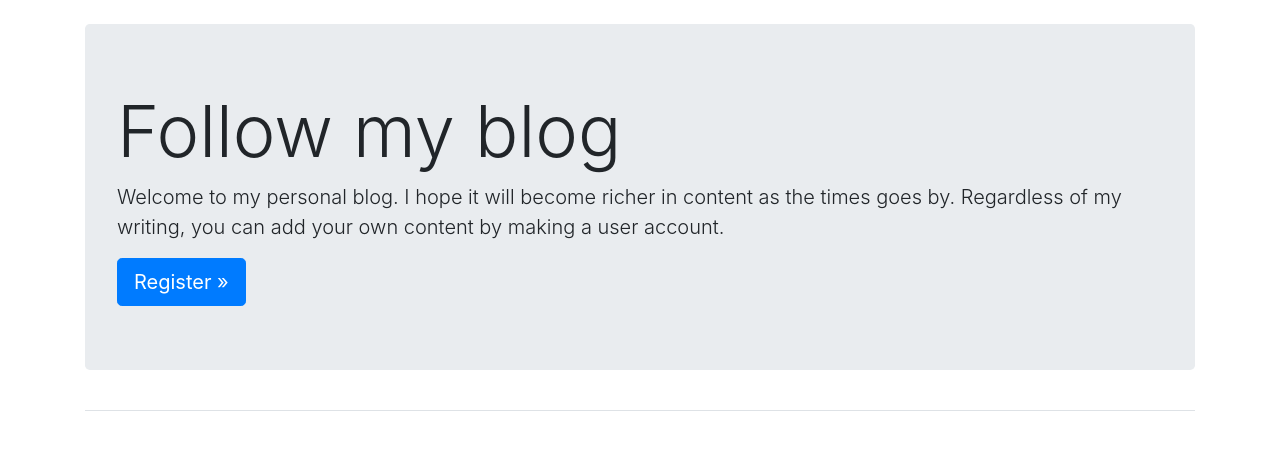
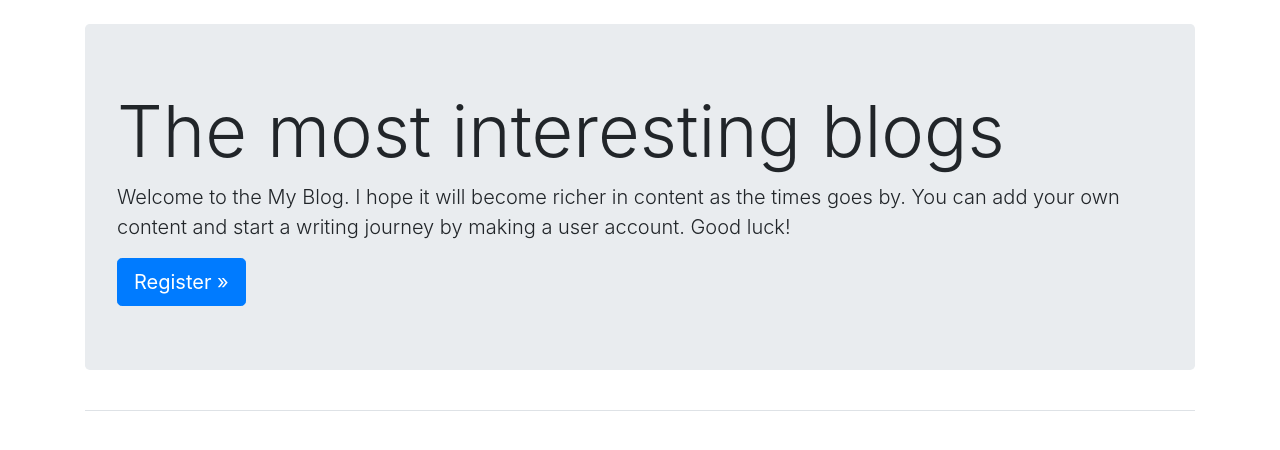
Before and after one commit to lateoetal/myblogs-2020, a Django app: page / in a window 1280 px wide. Shown: the part 58-508 px from the top of the page. Run offline with Django 3.2, Linux system fonts and the light colour scheme; some libraries are stand-ins or nearby versions.

Commit message:
index.html has been changed.

```diff
--- a/blogs/templates/blogs/index.html
+++ b/blogs/templates/blogs/index.html
@@ -2,11 +2,11 @@
 
 {% block page_header %}
     <div class="jumbotron">
-        <h1 class="display-3">Follow my blog</h1>
+        <h1 class="display-3">The most interesting blogs</h1>
 
-        <p class="lead">Welcome to my personal blog. I hope it will become
-            richer in content as the times goes by. Regardless of my writing,
-            you can add your own content by making a user account.</p>
+        <p class="lead">Welcome to the My Blog. I hope it will become
+            richer in content as the times goes by. You can add your own content
+            and start a writing journey by making a user account. Good luck!</p>
 
         <a class="btn btn-lg btn-primary" href="{% url 'users:register' %}"
             role="button">Register &raquo;</a>
```
Also changed, not shown: db.sqlite3.
